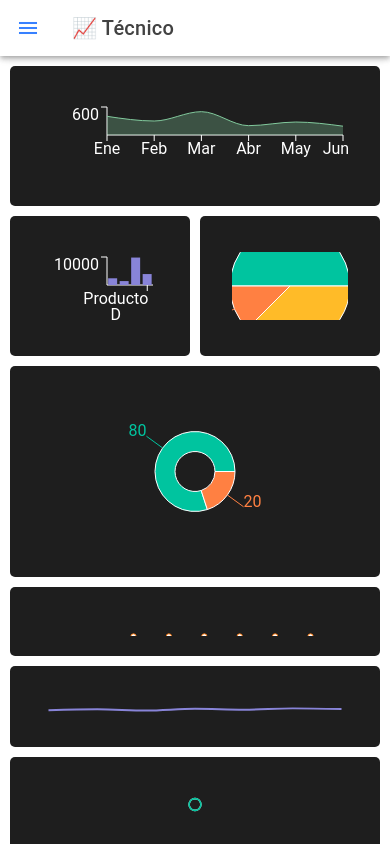
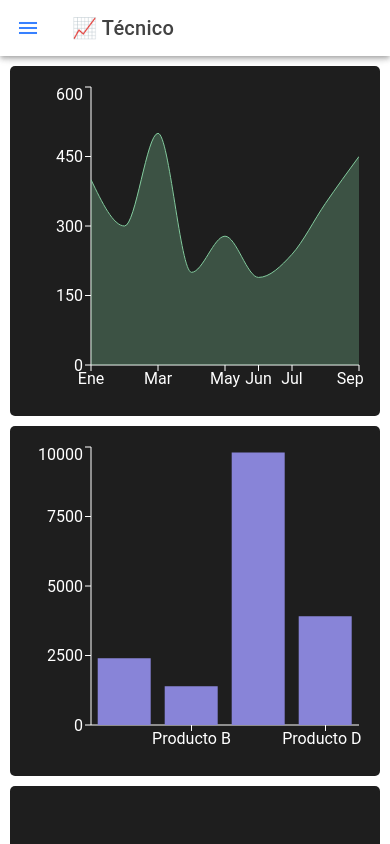
Before and after one commit to Cristian-Calderon/mi-dashboard-ionic, a React (Vite) app: page /tecnico in a window 390 px wide. Built offline with nearby package versions, Linux system fonts and the light colour scheme.

Commit message:
responsive tecnico revisar

```diff
--- a/src/components/AreaChartTecnico.tsx
+++ b/src/components/AreaChartTecnico.tsx
@@ -9,6 +9,9 @@ const data = [
   { name: 'Abr', visitas: 200 },
   { name: 'May', visitas: 278 },
   { name: 'Jun', visitas: 189 },
+  { name: 'Jul', visitas: 239 },
+  { name: 'Ago', visitas: 349 },
+  { name: 'Sep', visitas: 450 },
 ];
 
 const AreaChartTecnico: React.FC = () => {
@@ -19,9 +22,8 @@ const AreaChartTecnico: React.FC = () => {
       display: 'flex',
       alignItems: 'center',
       justifyContent: 'center',
-      padding: '1rem'
     }}>
-      <ResponsiveContainer width="100%" height="90%">
+      <ResponsiveContainer width="100%" height="100%">
         <AreaChart data={data}>
           <XAxis dataKey="name" stroke="#ffffff" />
           <YAxis stroke="#ffffff" />
--- a/src/components/BarChartTecnico.tsx
+++ b/src/components/BarChartTecnico.tsx
@@ -17,9 +17,8 @@ const BarChartTecnico: React.FC = () => {
       display: 'flex',
       alignItems: 'center',
       justifyContent: 'center',
-      padding: '1rem'
     }}>
-      <ResponsiveContainer width="100%" height="90%">
+      <ResponsiveContainer width="100%" height="100%">
         <BarChart data={data}>
           <XAxis dataKey="name" stroke="#ffffff" />
           <YAxis stroke="#ffffff" />
--- a/src/components/ComposedChartTecnico.tsx
+++ b/src/components/ComposedChartTecnico.tsx
@@ -9,6 +9,7 @@ import {
   Tooltip,
   ResponsiveContainer,
   CartesianGrid,
+  Legend, // 👈 Importa Legend
 } from 'recharts';
 
 const data = [
@@ -28,16 +29,16 @@ const ComposedChartTecnico: React.FC = () => {
       display: 'flex',
       alignItems: 'center',
       justifyContent: 'center',
-      padding: '1rem'
     }}>
-      <ResponsiveContainer width="100%" height="90%">
+      <ResponsiveContainer width="100%" height="100%">
         <ComposedChart data={data}>
           <CartesianGrid stroke="#333" />
-          <XAxis dataKey="name" stroke="#ffffff" />
-          <YAxis stroke="#ffffff" />
+          <XAxis dataKey="name" stroke="#ffffff" tick={{ fontSize: 12 }} />
+          <YAxis stroke="#ffffff" tick={{ fontSize: 12 }} />
           <Tooltip />
-          <Bar dataKey="ventas" barSize={20} fill="#413ea0" />
-          <Line type="monotone" dataKey="visitas" stroke="#ff7300" />
+          <Legend layout="horizontal" verticalAlign="top" align="center" /> {/* 👈 Aquí agregamos la leyenda */}
+          <Bar dataKey="ventas" barSize={30} fill="#413ea0" name="Ventas" /> {/* name importante */}
+          <Line type="monotone" dataKey="visitas" stroke="#ff7300" strokeWidth={2} name="Visitas" /> {/* name importante */}
         </ComposedChart>
       </ResponsiveContainer>
     </div>
--- a/src/components/MiniPieChartTecnico.tsx
+++ b/src/components/MiniPieChartTecnico.tsx
@@ -1,6 +1,6 @@
 // src/components/MiniPieChartTecnico.tsx
 import React from 'react';
-import { PieChart, Pie, Cell, ResponsiveContainer } from 'recharts';
+import { PieChart, Pie, Cell, ResponsiveContainer, Legend } from 'recharts'; // 👈 Importar Legend
 
 const data = [
   { name: 'Activo', value: 80 },
@@ -15,9 +15,9 @@ const MiniPieChartTecnico: React.FC = () => {
       width: '100%',
       height: '100%',
       display: 'flex',
+      flexDirection: 'column', // 👈 Muy importante para que la leyenda quede debajo
       alignItems: 'center',
       justifyContent: 'center',
-      padding: '1rem'
     }}>
       <ResponsiveContainer width="100%" height="100%">
         <PieChart>
@@ -27,14 +27,15 @@ const MiniPieChartTecnico: React.FC = () => {
             nameKey="name"
             cx="50%"
             cy="50%"
-            outerRadius={40} /* más pequeño que un PieChart normal */
-            innerRadius={20}
+            outerRadius={90}
+            innerRadius={50}
             label
           >
             {data.map((entry, index) => (
               <Cell key={`cell-${index}`} fill={COLORS[index % COLORS.length]} />
             ))}
           </Pie>
+          <Legend layout="horizontal" verticalAlign="bottom" align="center" /> {/* 👈 Aquí la leyenda */}
         </PieChart>
       </ResponsiveContainer>
     </div>
--- a/src/components/PieChartTecnico.tsx
+++ b/src/components/PieChartTecnico.tsx
@@ -1,6 +1,6 @@
 // src/components/PieChartTecnico.tsx
 import React from 'react';
-import { PieChart, Pie, Cell, Tooltip, ResponsiveContainer } from 'recharts';
+import { PieChart, Pie, Cell, Tooltip, Legend, ResponsiveContainer } from 'recharts';
 
 const data = [
   { name: 'Correcto', value: 400 },
@@ -8,7 +8,7 @@ const data = [
   { name: 'Pendientes', value: 300 },
 ];
 
-const COLORS = ['#00C49F', '#FF8042', '#FFBB28']; // Verde, Naranja, Amarillo
+const COLORS = ['#00C49F', '#FF8042', '#FFBB28'];
 
 const PieChartTecnico: React.FC = () => {
   return (
@@ -16,11 +16,11 @@ const PieChartTecnico: React.FC = () => {
       width: '100%',
       height: '100%',
       display: 'flex',
+      flexDirection: 'column', /* 👈 muy importante */
       alignItems: 'center',
       justifyContent: 'center',
-      padding: '1rem'
     }}>
-      <ResponsiveContainer width="100%" height="90%">
+      <ResponsiveContainer width="100%" height="100%">
         <PieChart>
           <Pie
             data={data}
@@ -28,8 +28,7 @@ const PieChartTecnico: React.FC = () => {
             nameKey="name"
             cx="50%"
             cy="50%"
-            outerRadius={60}
-            fill="#8884d8"
+            outerRadius={70}
             label
           >
             {data.map((entry, index) => (
@@ -37,6 +36,7 @@ const PieChartTecnico: React.FC = () => {
             ))}
           </Pie>
           <Tooltip />
+          <Legend layout="horizontal" verticalAlign="bottom" align="center" />
         </PieChart>
       </ResponsiveContainer>
     </div>
--- a/src/components/RadialBarChartTecnico.tsx
+++ b/src/components/RadialBarChartTecnico.tsx
@@ -1,12 +1,12 @@
 // src/components/RadialBarChartTecnico.tsx
 import React from 'react';
-import { RadialBarChart, RadialBar, ResponsiveContainer, Tooltip } from 'recharts';
+import { RadialBarChart, RadialBar, ResponsiveContainer, Tooltip, Legend } from 'recharts';
 
 const data = [
   {
     name: 'Progreso',
-    value: 75, // porcentaje
-    fill: '#00C49F', // color verde bonito
+    value: 75,
+    fill: '#00C49F',
   },
 ];
 
@@ -18,9 +18,10 @@ const RadialBarChartTecnico: React.FC = () => {
       display: 'flex',
       alignItems: 'center',
       justifyContent: 'center',
-      padding: '1rem'
+      flexDirection: 'column', /* Muy importante */
+      position: 'relative'
     }}>
-      <ResponsiveContainer width="100%" height="90%">
+      <ResponsiveContainer width="100%" height="100%">
         <RadialBarChart
           cx="50%"
           cy="50%"
@@ -32,14 +33,26 @@ const RadialBarChartTecnico: React.FC = () => {
           endAngle={-180}
         >
           <RadialBar
-            minAngle={15}
             background
-            clockWise
             dataKey="value"
           />
           <Tooltip />
+          <Legend verticalAlign="bottom" height={36} />
         </RadialBarChart>
       </ResponsiveContainer>
+
+      {/* 👇 Texto central */}
+      <div style={{
+        position: 'absolute',
+        top: '50%',
+        left: '50%',
+        transform: 'translate(-50%, -50%)',
+        fontSize: '1.5rem',
+        fontWeight: 'bold',
+        color: '#00C49F',
+      }}>
+        75%
+      </div>
     </div>
   );
 };
--- a/src/components/ScatterChartTecnico.tsx
+++ b/src/components/ScatterChartTecnico.tsx
@@ -7,7 +7,8 @@ import {
   YAxis,
   CartesianGrid,
   Tooltip,
-  ResponsiveContainer
+  ResponsiveContainer,
+  Legend
 } from 'recharts';
 
 const data = [
@@ -26,15 +27,21 @@ const ScatterChartTecnico: React.FC = () => {
       display: 'flex',
       alignItems: 'center',
       justifyContent: 'center',
-      padding: '1rem'
+      flexDirection: 'column'
     }}>
-      <ResponsiveContainer width="100%" height="90%">
+      <ResponsiveContainer width="100%" height="100%">
         <ScatterChart>
           <CartesianGrid />
-          <XAxis type="number" dataKey="x" name="Duración" stroke="#ffffff" />
-          <YAxis type="number" dataKey="y" name="Ventas" stroke="#ffffff" />
-          <Tooltip cursor={{ strokeDasharray: '3 3' }} />
-          <Scatter name="Ventas vs Duración" data={data} fill="#8884d8" />
+          <XAxis type="number" dataKey="x" name="Duración" stroke="#ffffff" tick={{ fontSize: 12 }} />
+          <YAxis type="number" dataKey="y" name="Ventas" stroke="#ffffff" tick={{ fontSize: 12 }} />
+          <Tooltip />
+          <Legend verticalAlign="top" height={36} />
+          <Scatter
+            name="Duración vs Ventas"
+            data={data}
+            fill="#2884d8"
+            shape="circle" /* 👈 aseguramos forma de círculo */
+          />
         </ScatterChart>
       </ResponsiveContainer>
     </div>
--- a/src/components/TinyLineChartTecnico.tsx
+++ b/src/components/TinyLineChartTecnico.tsx
@@ -1,15 +1,23 @@
 // src/components/TinyLineChartTecnico.tsx
 import React from 'react';
-import { LineChart, Line, ResponsiveContainer } from 'recharts';
+import {
+  LineChart,
+  Line,
+  XAxis,
+  YAxis,
+  Tooltip,
+  Legend,
+  ResponsiveContainer
+} from 'recharts';
 
 const data = [
-  { value: 12 },
-  { value: 18 },
-  { value: 10 },
-  { value: 22 },
-  { value: 16 },
-  { value: 25 },
-  { value: 20 },
+  { name: 'Lun', value: 12 },
+  { name: 'Mar', value: 18 },
+  { name: 'Mié', value: 10 },
+  { name: 'Jue', value: 22 },
+  { name: 'Vie', value: 16 },
+  { name: 'Sáb', value: 25 },
+  { name: 'Dom', value: 20 },
 ];
 
 const TinyLineChartTecnico: React.FC = () => {
@@ -20,11 +28,15 @@ const TinyLineChartTecnico: React.FC = () => {
       display: 'flex',
       alignItems: 'center',
       justifyContent: 'center',
-      padding: '1rem'
+      flexDirection: 'column'
     }}>
-      <ResponsiveContainer width="100%" height="80%">
+      <ResponsiveContainer width="100%" height="100%">
         <LineChart data={data}>
-          <Line type="monotone" dataKey="value" stroke="#8884d8" strokeWidth={2} dot={false} />
+          <XAxis dataKey="name" stroke="#ffffff" tick={{ fontSize: 12 }} />
+          <YAxis stroke="#ffffff" tick={{ fontSize: 12 }} />
+          <Tooltip />
+          <Legend layout="horizontal" verticalAlign="top" align="center" />
+          <Line type="monotone" dataKey="value" stroke="#2884d8" strokeWidth={2} name="Visitas" dot />
         </LineChart>
       </ResponsiveContainer>
     </div>
--- a/src/pages/TecnicoPage/TecnicoPage.module.css
+++ b/src/pages/TecnicoPage/TecnicoPage.module.css
@@ -1,20 +1,34 @@
-/* src/pages/TecnicoPage.css */
+/* src/pages/TecnicoPage.module.css */
 
 /* Base para cada caja */
 .box {
   background: #1E1E1E;
   border-radius: 5px;
-  height: 100%;
+  height: 350px; /* 👈 altura FÍSICA */
   display: flex;
   justify-content: center;
-  align-items: center; /* 👈 ahora centro verticalmente */
+  align-items: center;
   padding: 1rem;
   color: #fff;
 }
 
+/* Responsive específico */
+@media (min-width: 992px) {
+  .box {
+    height: 100%;
+  }
+}
 
-  /* Evitar overflow en filas */
-/* Evitar overflow en filas */
+
+
+/* Grid principal */
+.dashboard-grid {
+  height: 100vh;
+  row-gap: 1rem; /* Espacio entre filas */
+  column-gap: 1rem; /* Espacio entre columnas */
+}
+
+/* Filas */
 .row-1,
 .row-2,
 .row-3 {
@@ -22,11 +36,15 @@
   min-height: 300px;
 }
 
+/* Responsive en móviles */
+@media (max-width: 991px) {
+  .dashboard-grid {
+    height: auto; /* 👈 Cambiamos aquí */
+  }
 
-
-  /* Responsive heights en desktop */
-  @media (min-width: 992px) {
-    .dashboard-grid {
-      height: 100vh;
-    }
+  .row-1,
+  .row-2,
+  .row-3 {
+    min-height: 200px;
   }
+}
--- a/src/pages/TecnicoPage/TecnicoPage.tsx
+++ b/src/pages/TecnicoPage/TecnicoPage.tsx
@@ -22,9 +22,6 @@ import TinyLineChartTecnico from '../../components/TinyLineChartTecnico';
 import RadialBarChartTecnico from '../../components/RadialBarChartTecnico';
 import ScatterChartTecnico from '../../components/ScatterChartTecnico';
 
-
-
-
 const TecnicoPage: React.FC = () => (
   <IonPage>
     <IonHeader>
@@ -46,17 +43,17 @@ const TecnicoPage: React.FC = () => (
             </div>
           </IonCol>
 
-          <IonCol size="6" size-lg="4">
+          <IonCol size="12" size-lg="4">
             <div className={styles.box}>
               <BarChartTecnico />
             </div>
           </IonCol>
-          <IonCol size="6" size-lg="4">
+
+          <IonCol size="12" size-lg="4">
             <div className={styles.box}>
               <PieChartTecnico />
             </div>
           </IonCol>
-
         </IonRow>
 
         {/* Fila 2: invertir orden en desktop */}
@@ -72,7 +69,6 @@ const TecnicoPage: React.FC = () => (
               <ComposedChartTecnico />
             </div>
           </IonCol>
-
         </IonRow>
 
         {/* Fila 3: 3 columnas con proporciones 4.5, 4.5, 3 */}
@@ -94,7 +90,6 @@ const TecnicoPage: React.FC = () => (
               <ScatterChartTecnico />
             </div>
           </IonCol>
-
         </IonRow>
       </IonGrid>
     </IonContent>
```
